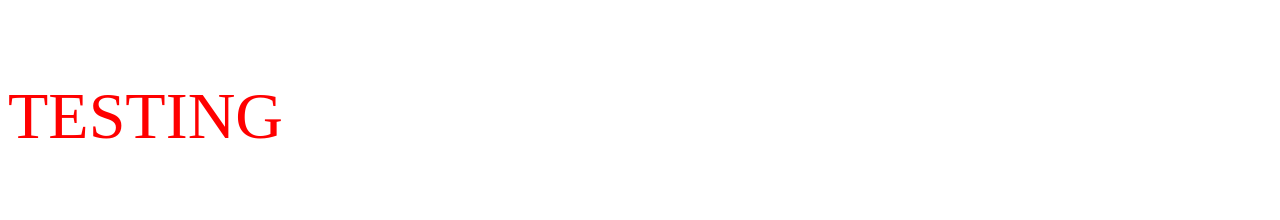
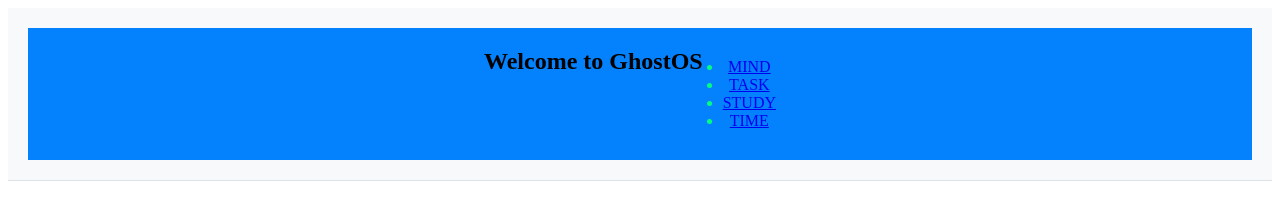
Before and after one commit to workstead-nihal/GhostOS, a plain HTML site: page templates/home.html in a window 1280 px wide. Drawn offline with Linux system fonts and the light colour scheme.

Commit message:
html setups

```diff
--- a/static/style.css
+++ b/static/style.css
@@ -1,5 +1,20 @@
-p {
-        font-size: 66px;
-        line-height: 1.5;
-        color: #ff0000;
+#body{
+    font-family: Typescript, sans-serif;
     }
+header{
+    background-color: #f8f9fa;
+    padding: 20px;
+    text-align: center;
+    border-bottom: 1px solid #dee2e6;
+}
+.navbar{
+    display: flex;
+    justify-content: center;
+    background-color: #0481fd;
+}
+.nav-links{
+    color: rgb(1, 255, 128);
+    padding: 14px 20px;
+    text-decoration: none;
+    text-align: center;
+}
--- a/templates/home.html
+++ b/templates/home.html
@@ -8,6 +8,16 @@
 
 </head>
 <body>
-    <p>TESTING</p>
+    <header>
+            <nav class="navbar">
+                <h1>Welcome to GhostOS</h1>
+                 <ul class="nav-links">
+                    <li><a href="/mind">MIND</a></li>
+                    <li><a href="/task">TASK</a></li>
+                    <li><a href="/study">STUDY</a></li>
+                    <li><a href="/time">TIME</a></li>
+                </ul>
+            </nav>
+    </header>
 </body>
 </html>
```
Also changed, not shown: templates/mind.html (added, +12 -0 lines), templates/study.html (added, +12 -0 lines), templates/task.html (added, +12 -0 lines), templates/time.html (added, +12 -0 lines).
